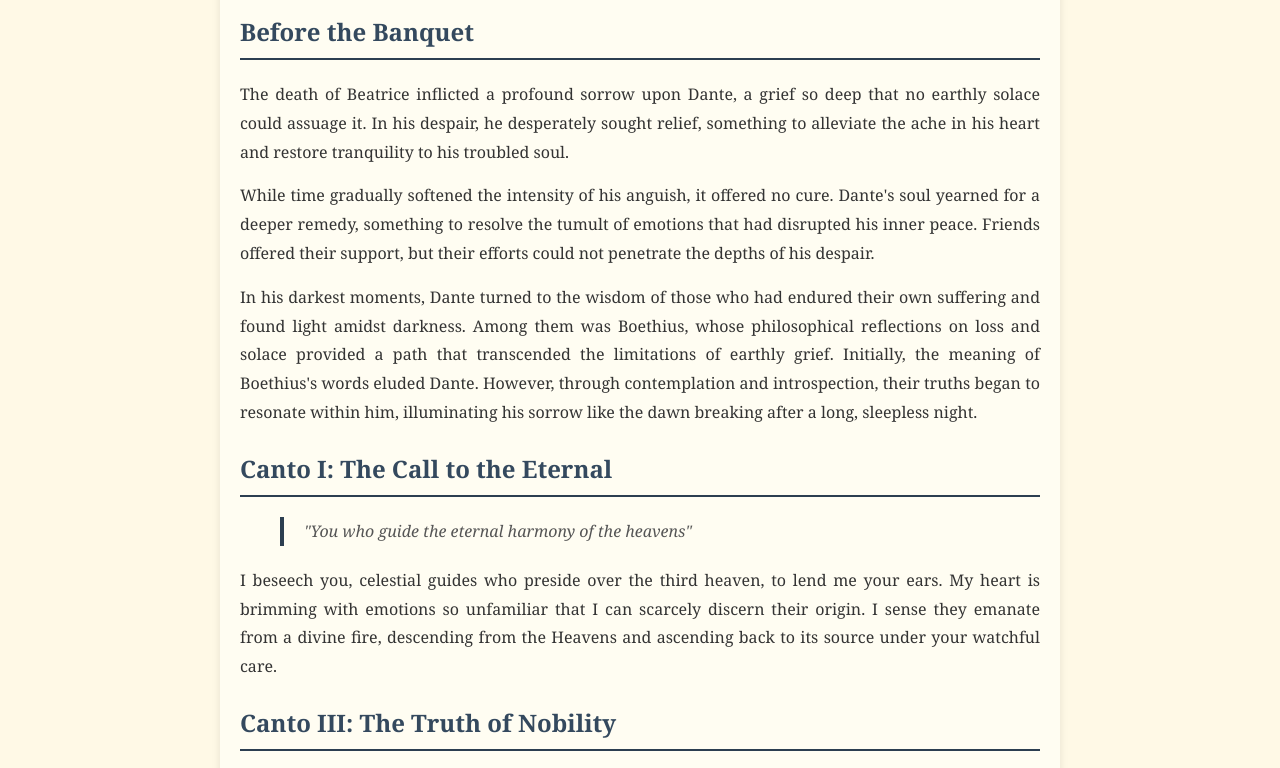
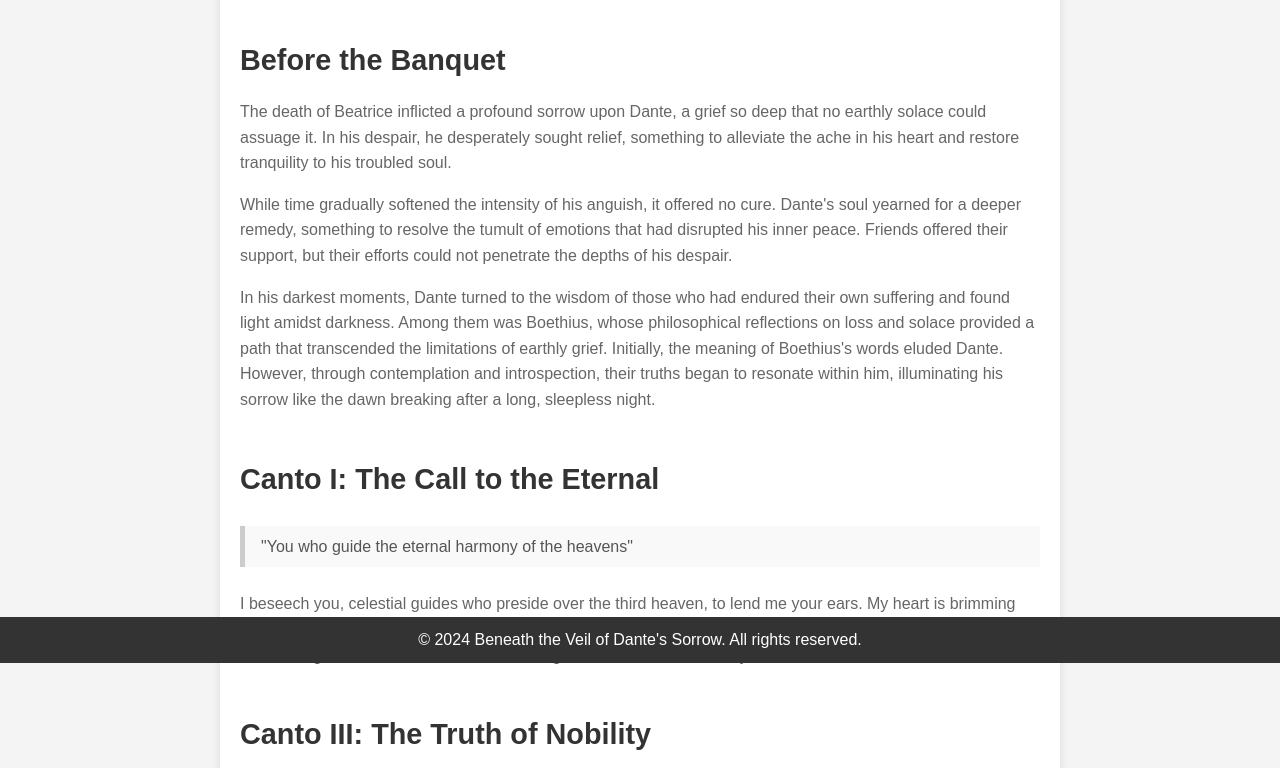
Before and after one commit to nkzarrabi/consolation, a plain HTML site: page index.html in a window 1280 px wide. Shown: the part 137-905 px from the top of the page. Drawn offline with Linux system fonts and the light colour scheme.

Commit message:
Separate CSS from HTML
Fixes #8

Separate CSS from HTML and improve styling for the book website.

* Remove inline CSS from `index.html`.
* Add a link to the external `styles.css` file in the `<head>` section of `index.html`.
* Create a new `styles.css` file with the CSS styles from `index.html`.
* Improve the styling in `styles.css` for better appearance and readability.

---

For more details, open the [Copilot Workspace session](https://copilot-workspace.githubnext.com/nkzarrabi/consolation/issues/8?shareId=XXXX-XXXX-XXXX-XXXX).

```diff
--- a/index.html
+++ b/index.html
@@ -1,70 +1,10 @@
-
 <!DOCTYPE html>
 <html lang="en">
 <head>
     <meta charset="UTF-8">
     <meta name="viewport" content="width=device-width, initial-scale=1.0">
     <title>Beneath the Veil of Dante's Sorrow</title>
-    <style>
-        body {
-            font-family: 'Georgia', serif;
-            line-height: 1.8;
-            margin: 0;
-            padding: 0;
-            background-color: #fff9e6;
-            color: #333;
-            display: flex;
-            flex-direction: column;
-            align-items: center;
-        }
-        .content {
-            max-width: 800px;
-            margin: 20px;
-            padding: 20px;
-            background: #fffdf2;
-            border-radius: 8px;
-            box-shadow: 0 4px 8px rgba(0, 0, 0, 0.1);
-        }
-        h1 {
-            text-align: center;
-            margin-top: 20px;
-            font-size: 2.2em;
-            color: #2c3e50;
-        }
-        h2 {
-            margin-top: 20px;
-            border-bottom: 2px solid #2c3e50;
-            padding-bottom: 5px;
-            color: #34495e;
-        }
-        p {
-            margin: 15px 0;
-            text-align: justify;
-        }
-        blockquote {
-            font-style: italic;
-            color: #555;
-            margin: 20px 40px;
-            padding-left: 20px;
-            border-left: 4px solid #2c3e50;
-        }
-        footer {
-            text-align: center;
-            margin-top: 20px;
-            padding: 10px;
-            font-size: 0.9em;
-            color: #7f8c8d;
-            border-top: 1px solid #ddd;
-            width: 100%;
-        }
-        a {
-            color: #2980b9;
-            text-decoration: none;
-        }
-        a:hover {
-            text-decoration: underline;
-        }
-    </style>
+    <link rel="stylesheet" href="styles.css">
 </head>
 <body>
     <div class="content">
--- /dev/null
+++ b/styles.css
@@ -0,0 +1,53 @@
+body {
+    font-family: Arial, sans-serif;
+    line-height: 1.6;
+    margin: 0;
+    padding: 0;
+    background-color: #f4f4f4;
+}
+
+.content {
+    max-width: 800px;
+    margin: 20px auto;
+    padding: 20px;
+    background-color: #fff;
+    box-shadow: 0 0 10px rgba(0, 0, 0, 0.1);
+}
+
+h1, h2 {
+    color: #333;
+}
+
+h1 {
+    font-size: 2.5em;
+    margin-bottom: 0.5em;
+}
+
+h2 {
+    font-size: 1.8em;
+    margin-top: 1.5em;
+    margin-bottom: 0.5em;
+}
+
+p {
+    margin-bottom: 1em;
+    color: #666;
+}
+
+blockquote {
+    margin: 1.5em 0;
+    padding: 0.5em 1em;
+    background-color: #f9f9f9;
+    border-left: 5px solid #ccc;
+    color: #555;
+}
+
+footer {
+    text-align: center;
+    padding: 10px 0;
+    background-color: #333;
+    color: #fff;
+    position: fixed;
+    width: 100%;
+    bottom: 0;
+}
```
